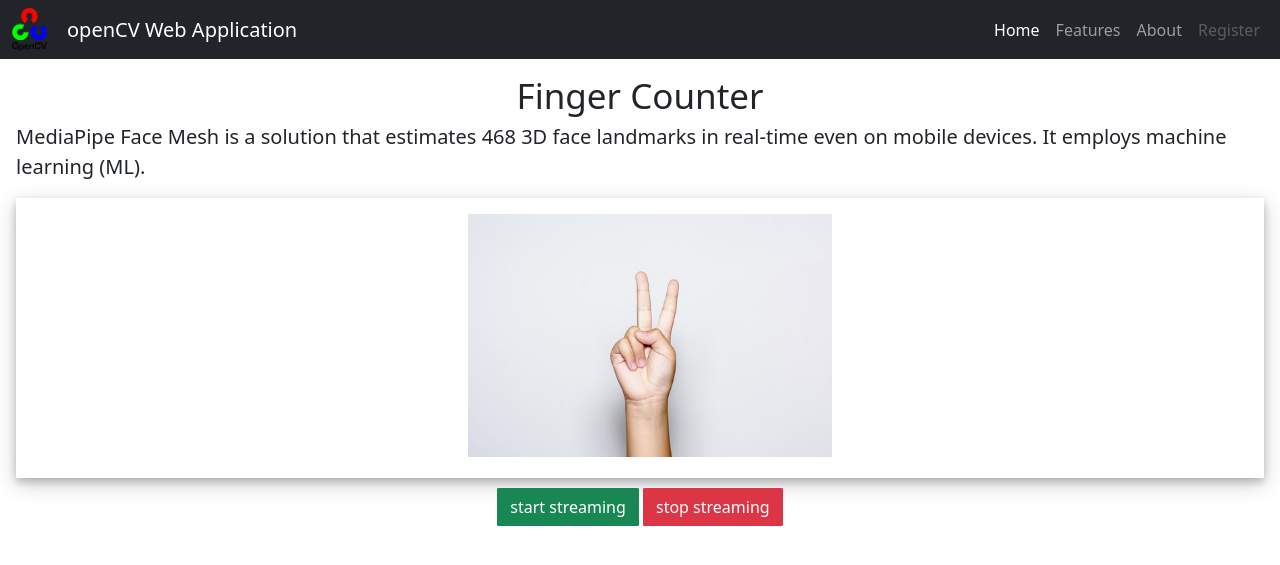
After one commit to Raihan-009/Flask_FacedetectionWebApp, a Flask app: page /finger_counter in a window 1280 px wide. The commit adds this page. Shown: the top 565 px of the page. Run offline with Flask 2, Linux system fonts and the light colour scheme.

Commit message:
finger counting project is not showing

```diff
--- a/app.py
+++ b/app.py
@@ -3,6 +3,7 @@ import cv2
 import faceTracker as ft
 import handTracker as ht
 import meshTracker as mt
+import fingerCounter as fc
 
 
 app = Flask(__name__)
@@ -38,6 +39,7 @@ def faceTracking_streaming():
 @app.route("/hand_detection")
 def hand_tracking():
     return render_template("handtracking.html")
+
 #face detection module
 def hand_detection():
     hand_tracker = ht.handTracker()
@@ -50,6 +52,7 @@ def hand_detection():
             yield (b'--frame\r\n'b'Content-Type: image/jpeg\r\n\r\n' + frame + b'\r\n')
         else:
             break
+
 #hand detection streaming
 @app.route("/handtracking")
 def handTracking_streaming():
@@ -59,6 +62,7 @@ def handTracking_streaming():
 @app.route("/mesh_detection")
 def mesh_tracking():
     return render_template("meshtracking.html")
+
 #mesh detection module
 def mesh_detection():
     mesh_tracker = mt.MeshDetection()
@@ -71,11 +75,51 @@ def mesh_detection():
             yield (b'--frame\r\n'b'Content-Type: image/jpeg\r\n\r\n' + frame + b'\r\n')
         else:
             break
+
 #mesh detection streaming
 @app.route("/meshtracking")
 def meshtracking_streaming():
     return Response(mesh_detection(),mimetype='multipart/x-mixed-replace; boundary=frame')
 
+#finger Counter front end
+@app.route("/finger_counter")
+def counted_finger_tracking():
+    return render_template("fingercounter.html")
+
+#finger counting module
+def finger_counting():
+    hand_tracker = ht.handTracker()
+    finger_counter = fc.FingerCounter()
+
+    cam = cv2.VideoCapture(0)
+
+    while True:
+        ret, frame = cam.read()
+        cv2.rectangle(frame, (10,10), (250,30), (255,255,255), cv2.FILLED)
+        cv2.putText(frame, 'Project Finger Counting', (15,25), cv2.FONT_HERSHEY_COMPLEX, 0.5, (255,0,0), 1)
+        if ret:
+            hands = hand_tracker.findHands(frame)
+            if hands:
+                oneHand = hands[0]
+                first_five = finger_counter.fingerOrientation(oneHand)
+
+                if (len(hands) == 2):
+                    secondHand = hands[1]
+                    second_five = finger_counter.fingerOrientation(secondHand)
+                    cv2.rectangle(frame, (10,50), (245,200), (55,245,10), cv2.FILLED)
+                    cv2.putText(frame, str(first_five + second_five), (65,175), cv2.FONT_HERSHEY_COMPLEX, 4, (0,0,0), 20)
+                    yield (b'--frame\r\n'b'Content-Type: image/jpeg\r\n\r\n' + frame + b'\r\n')
+                else:
+                    cv2.rectangle(frame, (40,50), (200,200), (55,245,10), cv2.FILLED)
+                    cv2.putText(frame, str(first_five), (75,175), cv2.FONT_HERSHEY_COMPLEX, 4, (0,0,0), 20)
+                    yield (b'--frame\r\n'b'Content-Type: image/jpeg\r\n\r\n' + frame + b'\r\n')
+        else:
+            break
+
+#counted finger streaming
+@app.route("/countedfingerStreaming")
+def fingerCounting_streaming():
+    return Response(finger_counting(),mimetype='multipart/x-mixed-replace; boundary=frame')
 
 #original video streaming
 def original_face():
--- /dev/null
+++ b/templates/fingercounter.html
@@ -0,0 +1,42 @@
+{% extends 'navbar.html' %} {% block content %}
+<!DOCTYPE html>
+<html lang="en">
+<head>
+    <meta charset="UTF-8">
+    <meta http-equiv="X-UA-Compatible" content="IE=edge">
+    <meta name="viewport" content="width=device-width, initial-scale=1.0">
+    <link href="https://cdn.jsdelivr.net/npm/bootstrap@5.1.3/dist/css/bootstrap.min.css" rel="stylesheet" integrity="sha384-1BmE4kWBq78iYhFldvKuhfTAU6auU8tT94WrHftjDbrCEXSU1oBoqyl2QvZ6jIW3" crossorigin="anonymous">
+    <link rel="stylesheet" href="../static/styles/facetracking.css">
+    <title>Finger Counter</title>
+</head>
+<body>
+
+    <div class="background">
+        <div class="content-heading">
+            <h2>Finger Counter</h2>
+            <p>MediaPipe Face Mesh is a solution that estimates 468 3D face landmarks
+                in real-time even on mobile devices. It employs machine learning (ML).</p>
+        </div>
+        <div id="streaming">
+            <img src="{{ url_for('static', filename = './images/countedFinger.jpeg') }}" alt="">
+        </div>
+        <div id="videoStreaming">
+            <img src="{{ url_for('fingerCounting_streaming') }}" alt="">
+            <h3>[[[ Tracked Face ]]]</h3>
+        </div>
+        <div class="decision-button">
+            <button class="btn btn-success strtbtn">start streaming</button>
+            <button class="btn btn-danger stpbtn">stop streaming</button>
+        </div>
+        <div class="content-description">
+
+        </div>
+    </div>
+
+
+    <script src="{{ url_for('static', filename = 'js/facetracking.js') }}"></script>
+
+</body>
+</html>
+
+{% endblock %}
--- a/templates/index.html
+++ b/templates/index.html
@@ -100,7 +100,7 @@
                     <p>
                         MediaPipe Face Detection is an ultrafast face detection solution that comes with 6 landmarks and multi-face support. It is based on BlazeFace, a lightweight and well-performing face detector tailored for mobile GPU inference. The detector's super-realtime performance enables it to be applied to any live viewfinder experience that requires an accurate facial region of interest as an input for other task-specific models, such as 3D facial keypoint estimation
                     </p>
-                    <a href="#"><button class="btn btn-success live">Go Live</button></a>
+                    <a href="/finger_counter"><button class="btn btn-success live">Go Live</button></a>
                 </div>
             </div>
         </div>
```
Also changed, not shown: fingerCounter.py (added, +62 -0 lines).
